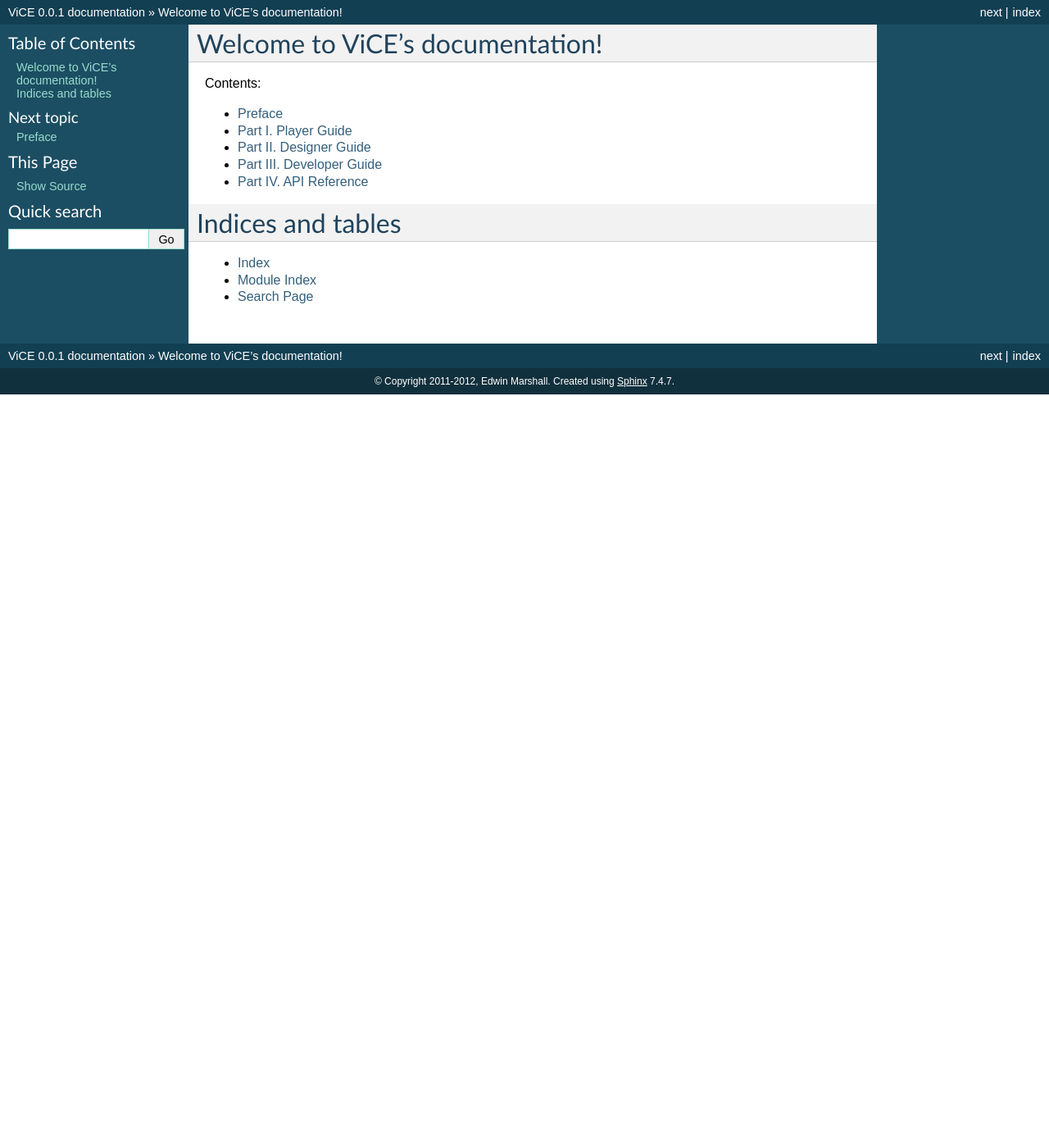
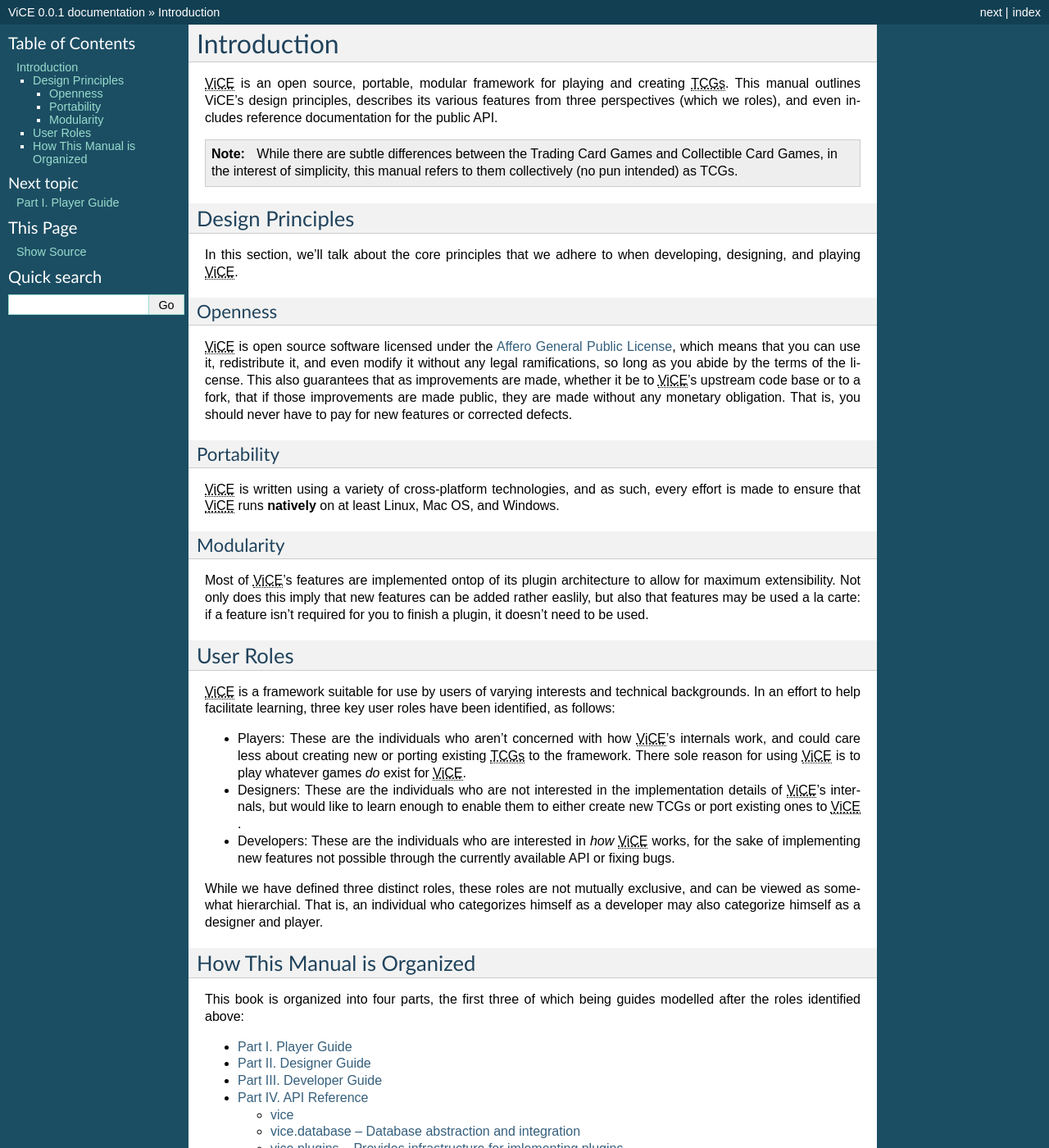
Before and after one commit to cnelsonsic/ViCE, a Sphinx documentation site: the page built from doc/source/index.rst, in a window 1280 px wide and 1400 px high. Shown: the whole window at 82% size. Built offline with Sphinx 7.4.7, drawn with Linux system fonts in a browser that asks for light colours; some of the changed text lies outside the part shown.

Commit message:
- converted preface to master doc (experimental)

```diff
--- a/doc/source/index.rst
+++ b/doc/source/index.rst
@@ -1,29 +1,83 @@
-.. ViCE documentation master file, created by
-   sphinx-quickstart on Sat Feb  4 17:43:31 2012.
-   You can adapt this file completely to your liking, but it should at least
-   contain the root `toctree` directive.
+Introduction
+############
+:abbr:`ViCE (Virtual Cardgame Engine)` is an open source, portable, modular
+framework for playing and creating :abbr:`TCGs (Trading Card Games)`. This
+manual outlines ViCE's design principles, describes its various features from
+three perspectives (which we roles), and even includes reference documentation
+for the public API.
 
-Welcome to ViCE's documentation!
-================================
+.. note::
+    While there are subtle differences between the Trading Card Games and
+    Collectible Card Games, in the interest of simplicity, this manual refers
+    to them collectively (no pun intended) as TCGs.
 
-Contents:
+Design Principles
+=================
+In this section, we'll talk about the core principles that we adhere to when
+developing, designing, and playing :abbr:`ViCE (Virtual Cardgame Engine)`.
+
+Openness
+--------
+:abbr:`ViCE (Virtual Cardgame Engine)` is open source software licensed under
+the `Affero General Public License <http://www.gnu.org/licenses/agpl-3.0.html>`_,
+which means that you can use it, redistribute it, and even modify it without
+any legal ramifications, so long as you abide by the terms of the license.
+This also guarantees that as improvements are made, whether it be to
+:abbr:`ViCE (Virtual Cardgame Engine)`'s upstream code base or to a fork, that
+if those improvements are made public, they are made without any monetary
+obligation. That is, you should never have to pay for new features or corrected defects.
+
+Portability
+-----------
+:abbr:`ViCE (Virtual Cardgame Engine)` is written using a variety of
+cross-platform technologies, and as such, every effort is made to ensure that
+:abbr:`ViCE (Virtual Cardgame Engine)` runs **natively** on at least Linux,
+Mac OS, and Windows.
+
+Modularity
+----------
+Most of :abbr:`ViCE (Virtual Cardgame Engine)`'s features are implemented ontop
+of its plugin architecture to allow for maximum extensibility. Not only does
+this imply that new features can be added rather easlily, but also that features
+may be used a la carte: if a feature isn't required for you to finish a plugin,
+it doesn't need to be used.
+
+User Roles
+==========
+:abbr:`ViCE (Virtual Cardgame Engine)` is a framework suitable for use by users
+of varying interests and technical backgrounds. In an effort to help facilitate
+learning, three key user roles have been identified, as follows:
+
+* Players: These are the individuals who aren't concerned with how
+  :abbr:`ViCE (Virtual Cardgame Engine)`'s internals work, and could care less
+  about creating new or porting existing :abbr:`TCGs (Trading Card Games)` to
+  the framework. There sole reason for using
+  :abbr:`ViCE (Virtual Cardgame Engine)` is to play whatever games *do*
+  exist for :abbr:`ViCE (Virtual Cardgame Engine)`.
+
+* Designers: These are the individuals who are not interested in the
+  implementation details of :abbr:`ViCE (Virtual Cardgame Engine)`'s internals,
+  but would like to learn enough to enable them to either create new TCGs or
+  port existing ones to :abbr:`ViCE (Virtual Cardgame Engine)` .
+
+* Developers: These are the individuals who are interested in *how*
+  :abbr:`ViCE (Virtual Cardgame Engine)` works, for the sake of implementing
+  new features not possible through the currently available API or fixing bugs.
+
+While we have defined three distinct roles, these roles are not mutually
+exclusive, and can be viewed as somewhat hierarchial. That is, an individual
+who categorizes himself as a developer may also categorize himself as a
+designer and player.
+
+How This Manual is Organized
+============================
+This book is organized into four parts, the first three of which being guides
+modelled after the roles identified above:
 
 .. toctree::
-    :maxdepth: 1
     :glob:
 
-    preface
     player_guide/*
     designer_guide/*
     developer_guide/*
     api_reference
-
-
-
-
-Indices and tables
-==================
-
-* :ref:`genindex`
-* :ref:`modindex`
-* :ref:`search`
--- a/doc/source/preface.rst
+++ /dev/null
@@ -1,80 +0,0 @@
-Preface
-########
-:abbr:`ViCE (Virtual Cardgame Engine)` is an open source, portable, modular
-framework for playing and creating :abbr:`TCGs (Trading Card Games)`. This
-manual outlines ViCE's design principles, describes its various features from
-three perspectives (which we roles), and even includes reference documentation
-for the public API.
-
-.. note::
-    While there are subtle differences between the Trading Card Games and
-    Collectible Card Games, in the interest of simplicity, this manual refers
-    to them collectively (no pun intended) as TCGs.
-
-Design Principles
-=================
-In this section, we'll talk about the core principles that we adhere to when
-developing, designing, and playing :abbr:`ViCE (Virtual Cardgame Engine)`.
-
-Openness
---------
-:abbr:`ViCE (Virtual Cardgame Engine)` is open source software licensed under
-the `Affero General Public License <http://www.gnu.org/licenses/agpl-3.0.html>`_,
-which means that you can use it, redistribute it, and even modify it without
-any legal ramifications, so long as you abide by the terms of the license.
-This also guarantees that as improvements are made, whether it be to
-:abbr:`ViCE (Virtual Cardgame Engine)`'s upstream code base or to a fork, that
-if those improvements are made public, they are made without any monetary
-obligation. That is, you should never have to pay for new features or corrected defects.
-
-Portability
------------
-:abbr:`ViCE (Virtual Cardgame Engine)` is written using a variety of
-cross-platform technologies, and as such, every effort is made to ensure that
-:abbr:`ViCE (Virtual Cardgame Engine)` runs **natively** on at least Linux,
-Mac OS, and Windows.
-
-Modularity
-----------
-Most of :abbr:`ViCE (Virtual Cardgame Engine)`'s features are implemented ontop
-of its plugin architecture to allow for maximum extensibility. Not only does
-this imply that new features can be added rather easlily, but also that features
-may be used a la carte: if a feature isn't required for you to finish a plugin,
-it doesn't need to be used.
-
-User Roles
-==========
-:abbr:`ViCE (Virtual Cardgame Engine)` is a framework suitable for use by users
-of varying interests and technical backgrounds. In an effort to help facilitate
-learning, three key user roles have been identified, as follows:
-
-* Players: These are the individuals who aren't concerned with how
-  :abbr:`ViCE (Virtual Cardgame Engine)`'s internals work, and could care less
-  about creating new or porting existing :abbr:`TCGs (Trading Card Games)` to
-  the framework. There sole reason for using
-  :abbr:`ViCE (Virtual Cardgame Engine)` is to play whatever games *do*
-  exist for :abbr:`ViCE (Virtual Cardgame Engine)`.
-
-* Designers: These are the individuals who are not interested in the
-  implementation details of :abbr:`ViCE (Virtual Cardgame Engine)`'s internals,
-  but would like to learn enough to enable them to either create new TCGs or
-  port existing ones to :abbr:`ViCE (Virtual Cardgame Engine)` .
-
-* Developers: These are the individuals who are interested in *how*
-  :abbr:`ViCE (Virtual Cardgame Engine)` works, for the sake of implementing
-  new features not possible through the currently available API or fixing bugs.
-
-While we have defined three distinct roles, these roles are not mutually
-exclusive, and can be viewed as somewhat hierarchial. That is, an individual
-who categorizes himself as a developer may also categorize himself as a
-designer and player.
-
-How This Manual is Organized
-============================
-This book is organized into four parts, the first three of which being guides
-modelled after the roles identified above:
-
-    * :doc:`player_guide/intro`
-    * :doc:`designer_guide/intro`
-    * :doc:`developer_guide/intro`
-    * :doc:`api_reference`
```
